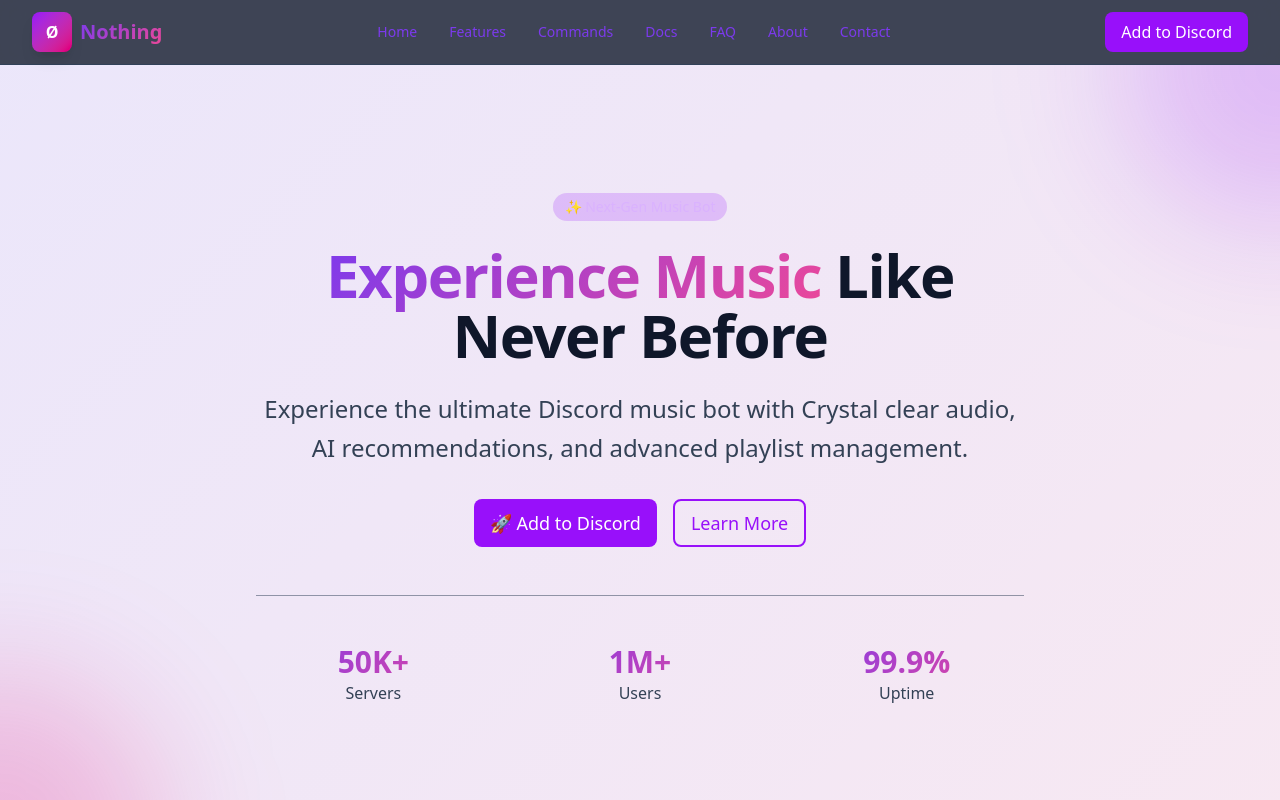
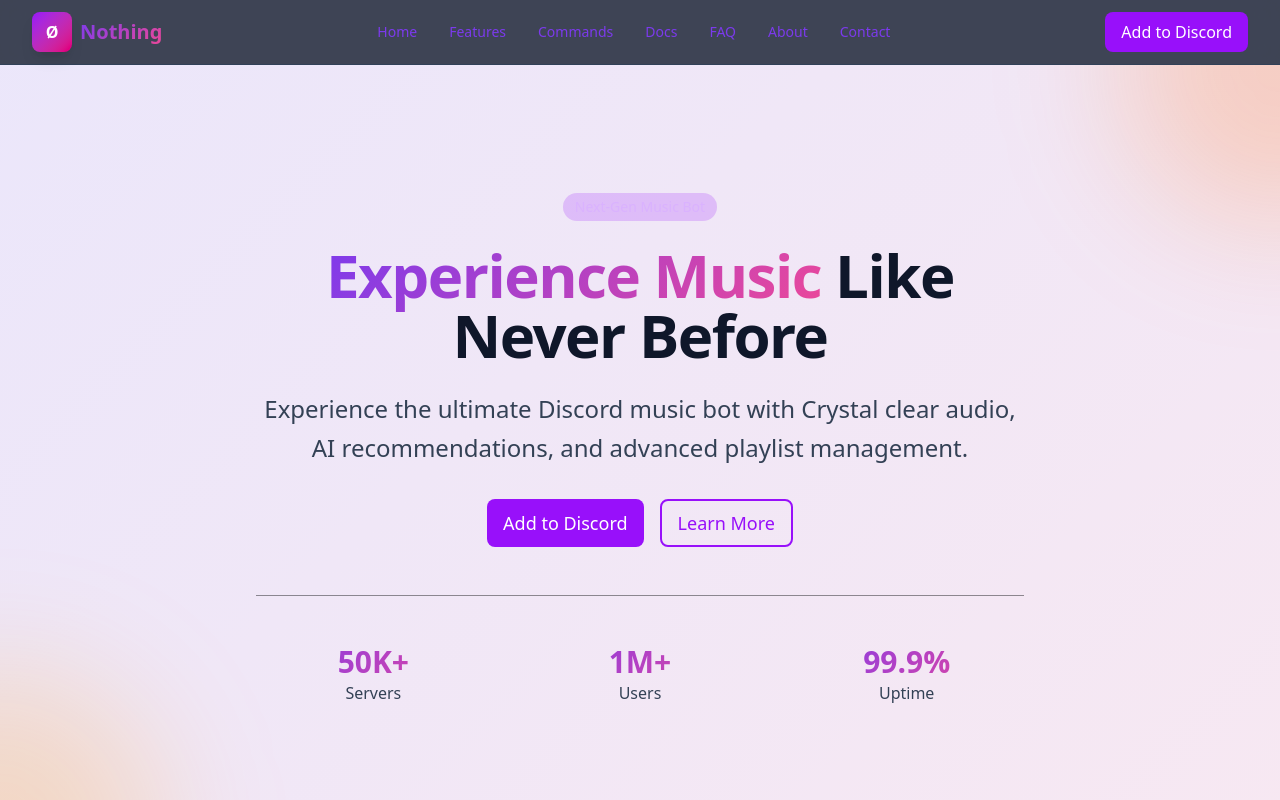
Before and after one commit to DevNest-Prince/Nothing-Muisc, a Next.js app in the folder client/: page / in a window 1280 px wide. Shown: the top 800 px of the page. Built offline with nearby package versions, Linux system fonts and the light colour scheme.

Commit message:
style: update HeroSection styles for improved visual consistency

```diff
--- a/client/src/components/HeroSection.js
+++ b/client/src/components/HeroSection.js
@@ -5,14 +5,14 @@
   return (
     <section className="section gradient-bg relative overflow-hidden">
       {/* Background gradient orbs */}
-      <div className="absolute -top-40 -right-40 w-80 h-80 bg-purple-600/20 rounded-full blur-3xl"></div>
-      <div className="absolute -bottom-40 -left-40 w-80 h-80 bg-pink-600/20 rounded-full blur-3xl"></div>
+      <div className="absolute -top-40 -right-40 w-80 h-80 bg-orange-500/20 rounded-full blur-3xl"></div>
+      <div className="absolute -bottom-40 -left-40 w-80 h-80 bg-amber-500/20 rounded-full blur-3xl"></div>
 
       <div className="container-main relative z-10">
         <div className="max-w-3xl mx-auto text-center animate-fade-in">
           {/* Badge */}
           <div className="mb-6 inline-flex">
-            <span className="badge badge-primary">✨ Next-Gen Music Bot</span>
+            <span className="badge badge-primary"> Next-Gen Music Bot</span>
           </div>
 
           {/* Main Headline */}
@@ -21,14 +21,14 @@
           </h1>
 
           {/* Subheadline */}
-          <p className="text-xl md:text-2xl text-slate-300 mb-8">
+          <p className="text-xl md:text-2xl text-zinc-300 mb-8">
             {SITE_CONFIG.description}
           </p>
 
           {/* CTA Buttons */}
           <div className="flex flex-col sm:flex-row gap-4 justify-center mb-12">
             <Link href={SITE_CONFIG.bot.inviteUrl} target="_blank" className="btn btn-primary text-lg px-8 py-4">
-              🚀 Add to Discord
+               Add to Discord
             </Link>
             <Link href="/features" className="btn btn-outline text-lg px-8 py-4">
               Learn More
@@ -36,18 +36,18 @@
           </div>
 
           {/* Stats */}
-          <div className="grid grid-cols-3 gap-4 md:gap-8 pt-12 border-t border-slate-700/50">
+          <div className="grid grid-cols-3 gap-4 md:gap-8 pt-12 border-t border-zinc-800/50">
             <div>
               <div className="text-2xl md:text-3xl font-bold gradient-text">50K+</div>
-              <p className="text-slate-400 text-sm md:text-base">Servers</p>
+              <p className="text-zinc-400 text-sm md:text-base">Servers</p>
             </div>
             <div>
               <div className="text-2xl md:text-3xl font-bold gradient-text">1M+</div>
-              <p className="text-slate-400 text-sm md:text-base">Users</p>
+              <p className="text-zinc-400 text-sm md:text-base">Users</p>
             </div>
             <div>
               <div className="text-2xl md:text-3xl font-bold gradient-text">99.9%</div>
-              <p className="text-slate-400 text-sm md:text-base">Uptime</p>
+              <p className="text-zinc-400 text-sm md:text-base">Uptime</p>
             </div>
           </div>
         </div>
```
